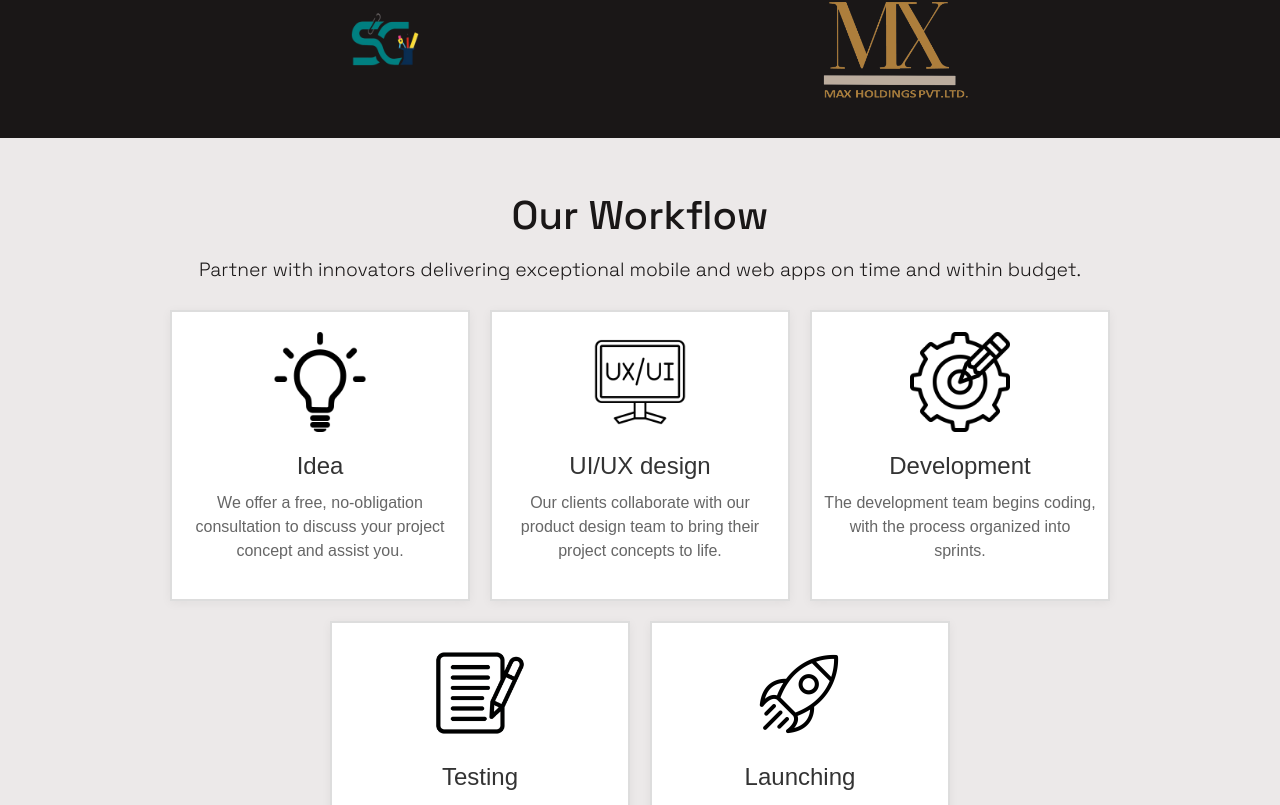
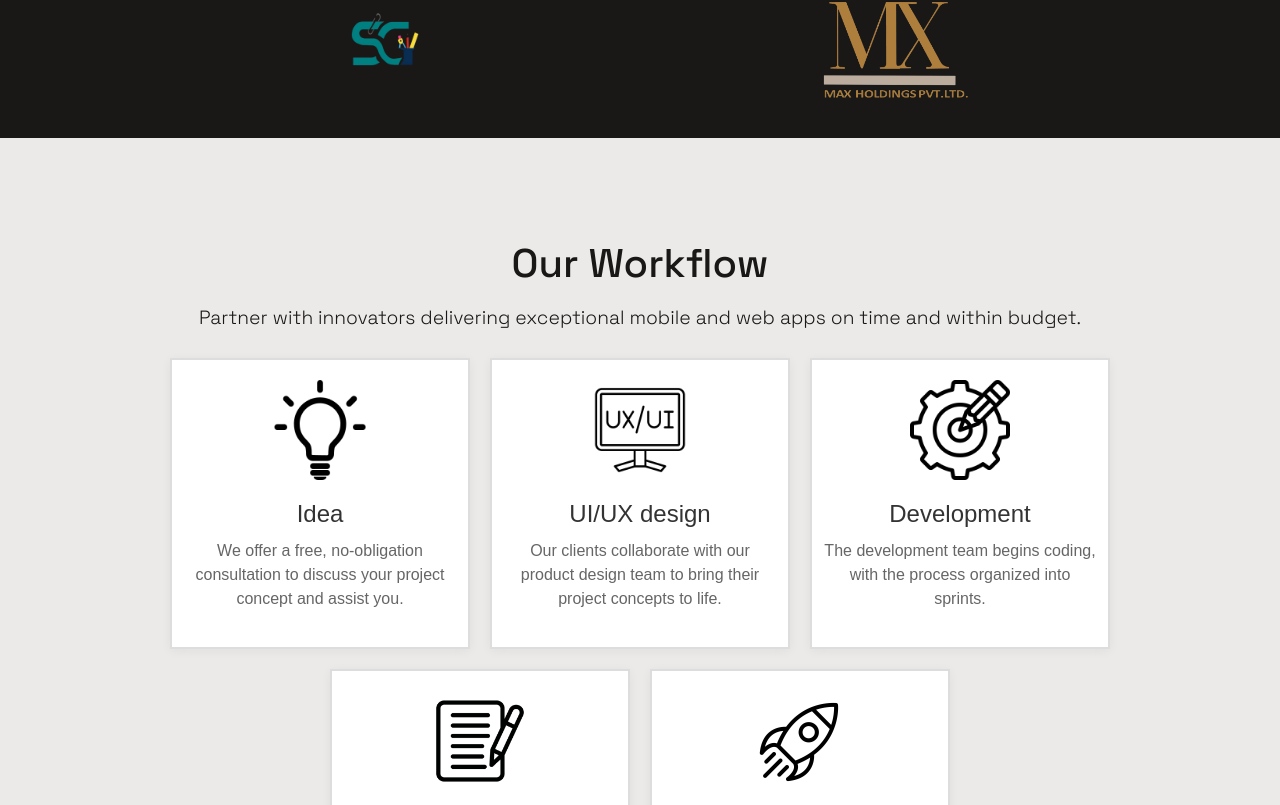
Before and after one commit to shreepechinternationals/shreepechportfolio, a React (Vite) app: page / in a window 1280 px wide. Shown: the part 3435-4240 px from the top of the page. Built offline with nearby package versions, Linux system fonts and the light colour scheme.

Commit message:
minor css changes

```diff
--- a/src/Clients.jsx
+++ b/src/Clients.jsx
@@ -61,7 +61,7 @@ function Clients() {
     "fireempire.png",
     "it-concerns.png",
     "NPADSN.png",
-    "ysbuilders.png",
+    "ysbuilders-logo.jpg",
     "SG.png",
     "maxholdings.png",
   ];
--- a/src/workflow.css
+++ b/src/workflow.css
@@ -2,7 +2,7 @@
     width: 100%;
     background-color: #ECE9E9;
     color: #1A1717;
-    padding: 3rem 0;
+    padding: 6rem 0;
 }
 
 #workflow-content {
```
Also changed, not shown: public/images/clients-img/ysbuilders-logo.jpg (added).
